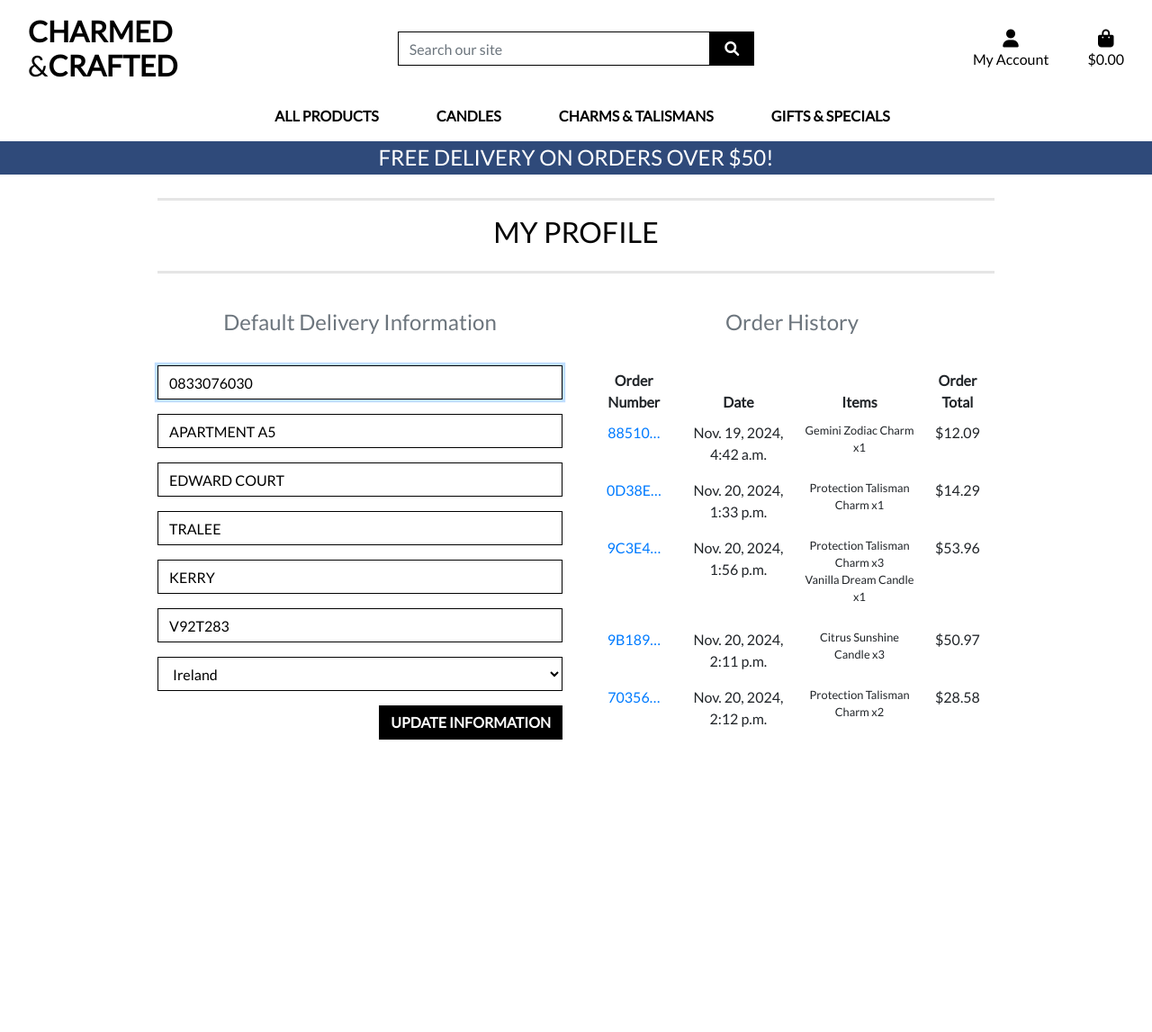
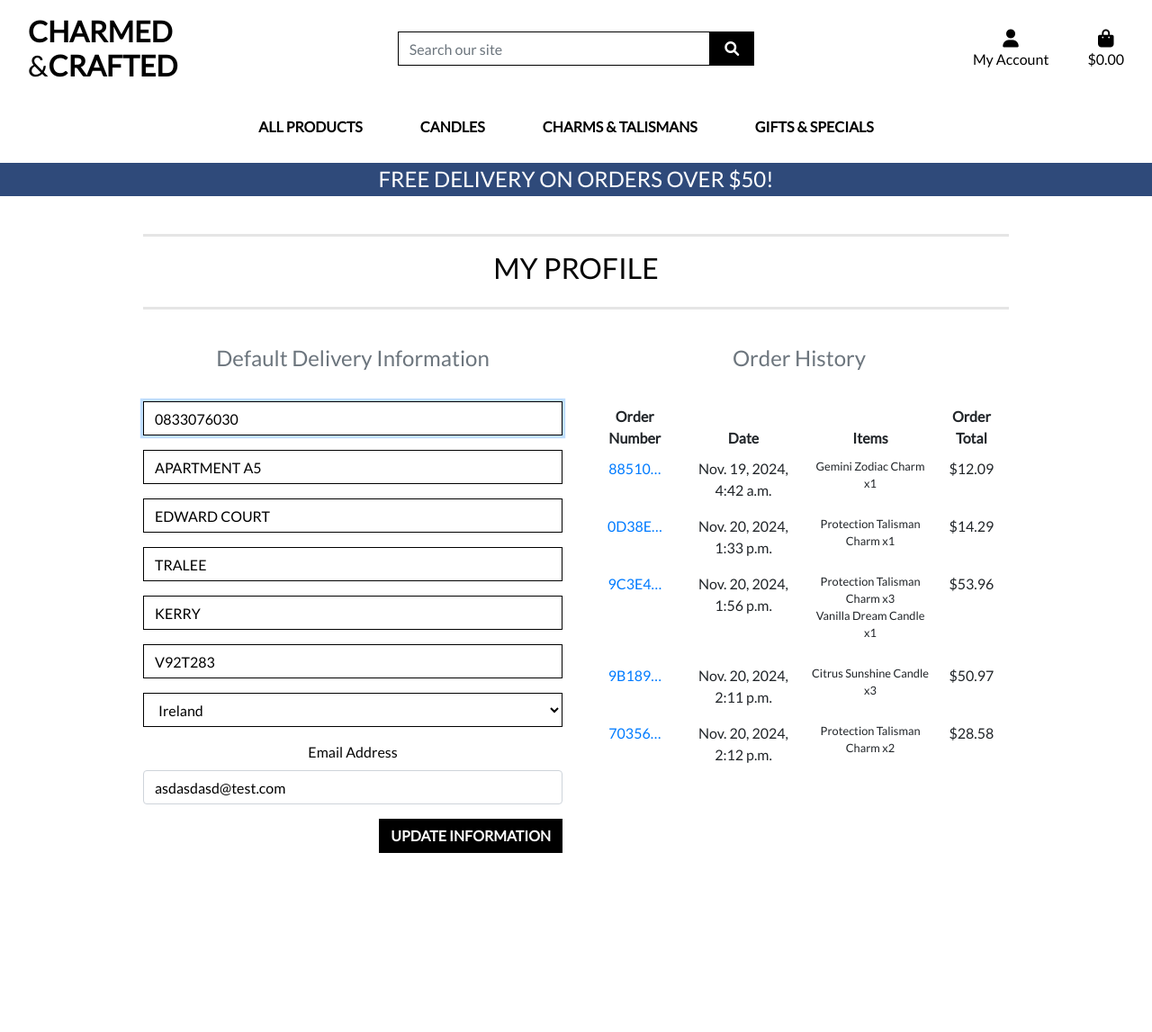
Before and after one commit to Volneirj/project_v_ci_v1, a Django app: page /profile/ in a window 1280 px wide. Shown: the top 1147 px of the page at 90% size. Run offline with Django 3.2, Linux system fonts and the light colour scheme; a user stored in the database is signed in; data comes from the database, SQL or seed files in the repository; both versions use the stored data as it was after the commit; some libraries are stand-ins or nearby versions.

Commit message:
Add email address to profile page
Added function to update it when update information

```diff
--- a/checkout/templates/checkout/checkout.html
+++ b/checkout/templates/checkout/checkout.html
@@ -113,7 +113,7 @@
                         </fieldset>
 
                         <div class="submit-button text-right mt-5 mb-2">
-                            <a href="{% url 'view_bag' %}" class="btn btn-outline-black rounded-0">
+                            <a href="{% url 'view_bag' %}" class="btn btn-outline-black rounded-0 border-btn">
                                 <span class="icon">
                                     <i class="fas fa-chevron-left"></i>
                                 </span>
--- a/profiles/templates/profiles/profile.html
+++ b/profiles/templates/profiles/profile.html
@@ -29,6 +29,11 @@
                 <form class="mt-3" action="{% url 'profile' %}" method="POST" id="profile-update-form">
                     {% csrf_token %}
                     {{ form|crispy }}
+                    <!-- Add Email Address Input -->
+                    <div class="form-group">
+                        <label for="id_email">Email Address</label>
+                        <input type="email" name="email" id="id_email" class="form-control" value="{{ user.email }}" required>
+                    </div>
                     <button class="btn btn-black rounded-0 text-uppercase float-right">Update Information</button>
                 </form>
             </div>
--- a/profiles/views.py
+++ b/profiles/views.py
@@ -4,9 +4,10 @@ Source code from Boutique Ado walkthrough.
 Refactored for better readability, maintainability, and compliance with
 Django best practices.
 """
-from django.shortcuts import render, get_object_or_404
+from django.shortcuts import render, get_object_or_404, redirect
 from django.contrib import messages
 from django.contrib.auth.decorators import login_required
+from django.contrib.auth.models import User
 
 from checkout.models import Order
 from .models import UserProfile
@@ -19,12 +20,19 @@ def profile(request):
     user_profile = get_object_or_404(UserProfile, user=request.user)
 
     if request.method == 'POST':
+        email = request.POST.get('email')
         form = UserProfileForm(request.POST, instance=user_profile)
         if form.is_valid():
             form.save()
+        if email and request.user.is_authenticated:
+            user = User.objects.get(id=request.user.id)
+            user.email = email
+            user.save()
             messages.success(request, 'Profile updated successfully')
         else:
             messages.error(request, 'Update failed. Please ensure the form is valid.')
+
+        return redirect('profile')  # Redirect to the profile page after POST
     else:
         form = UserProfileForm(instance=user_profile)
     orders = user_profile.orders.all()
--- a/static/css/base.css
+++ b/static/css/base.css
@@ -356,7 +356,7 @@ input[type=number] {
 /* Overlay Settings */
 .overlay {
     background: #fff7ff;
-    padding: 40px;
+    padding: 80px 20px 40px 20px;
     text-align: center;
     border-radius: 10px;
     box-shadow: 0 4px 10px rgba(0, 0, 0, 0.3);
@@ -478,6 +478,9 @@ input[type=number] {
         white-space: normal;
     }
 
+    .navbar-toggler {
+        font-size: small;
+    }
 
 }
 
--- a/templates/includes/mobile-top-header.html
+++ b/templates/includes/mobile-top-header.html
@@ -1,4 +1,4 @@
-<ul>
+<ul class= "pt-4 pl-1">
     <li class="list-inline-item">
         <a class="text-black nav-link d-block d-lg-none" href="#" id="mobile-search" data-toggle="dropdown" aria-haspopup="true" aria-expanded="false">
             <div class="text-center">
@@ -22,7 +22,7 @@
         </div>
     </li>
     <li class="list-inline-item dropdown">
-        <a class="text-black nav-link d-block d-lg-none" href="#" id="user-options" data-toggle="dropdown" aria-haspopup="true" aria-expanded="false">
+        <a class="text-black nav-link d-block d-lg-none" href="#" id="user-options-mobile" data-toggle="dropdown" aria-haspopup="true" aria-expanded="false">
             <div class="text-center">
                 <div><i class="fas fa-user fa-lg"></i></div>
                 <p class="my-0">My Account</p>
```
Also changed, not shown: db.sqlite3.
